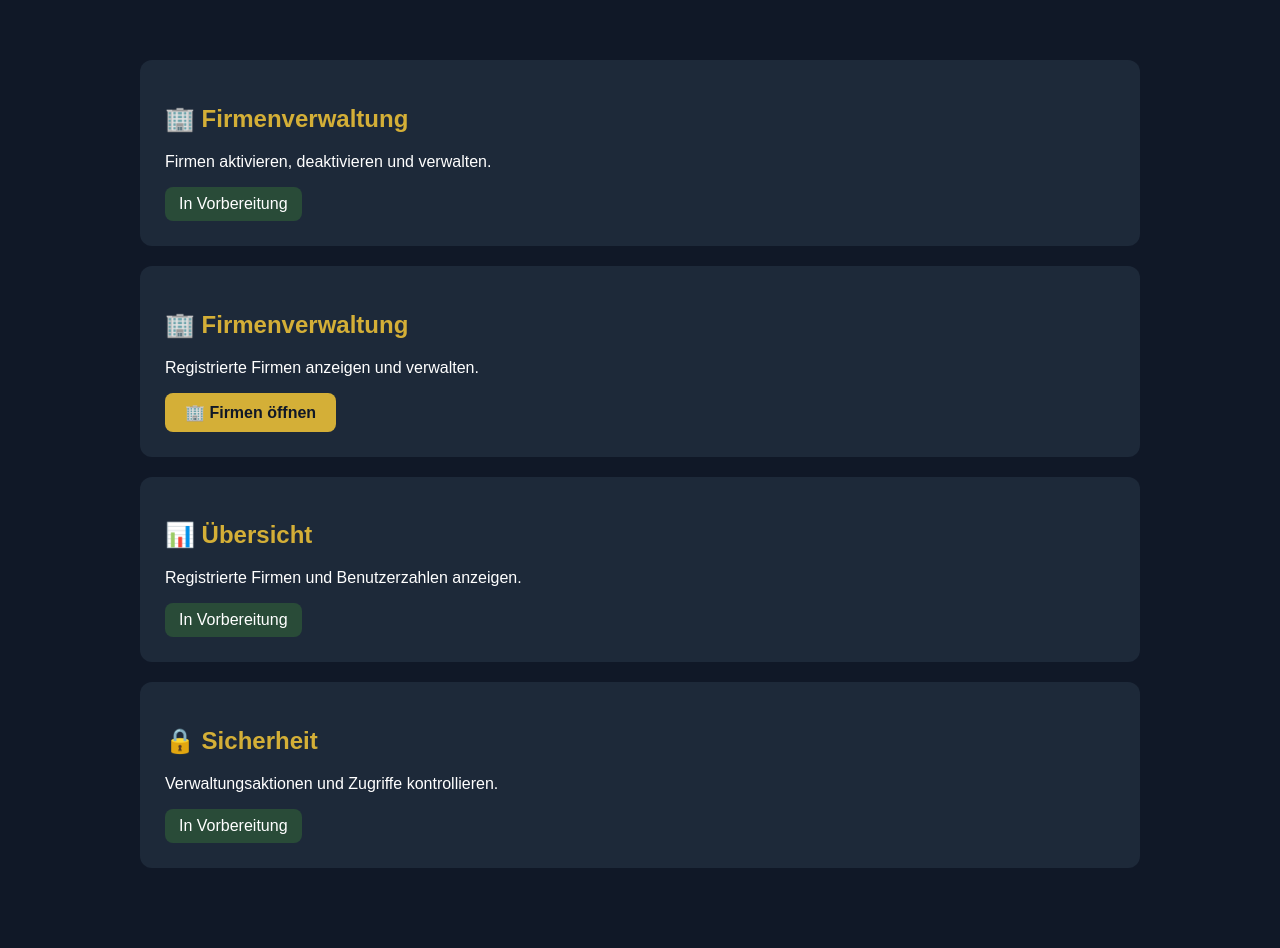
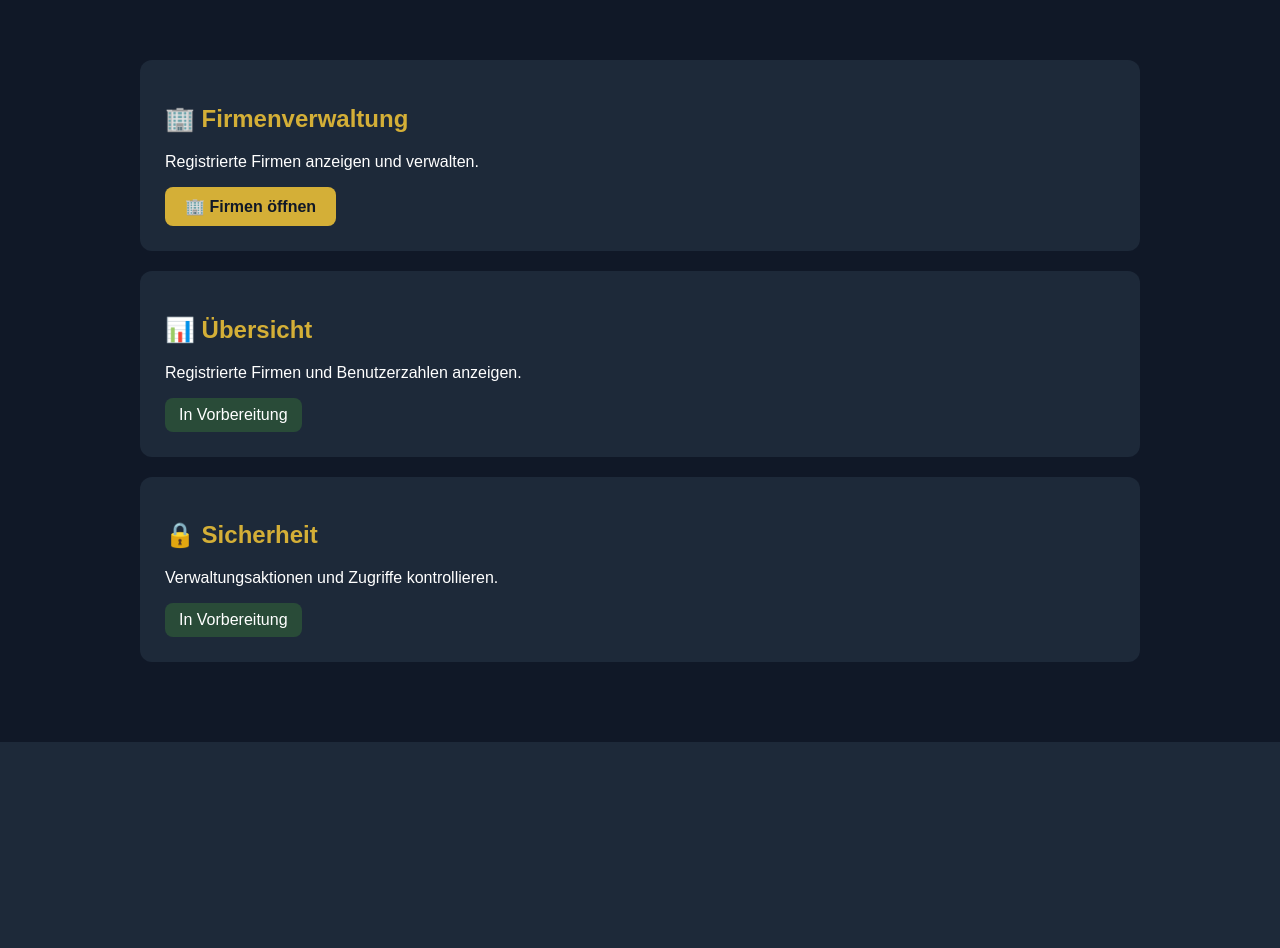
Before and after one commit to sumejjakurgas2015-ai/bautagesbericht-app, a Flask app: template templates/pejo_control.html in a window 1280 px wide. Shown: the part 214-1162 px from the top of the page. After the commit the page ends 956 px from the top, so only its background shows below. Run offline with Flask 3, Linux system fonts and the light colour scheme; the template is opened without the code that fills it, so the values that code supplies are empty; some libraries are stand-ins or nearby versions.

Commit message:
Remove duplicate Firmenverwaltung card

```diff
--- a/templates/pejo_control.html
+++ b/templates/pejo_control.html
@@ -76,11 +76,7 @@
 
 <main>
 
-    <div class="card">
-        <h2>🏢 Firmenverwaltung</h2>
-        <p>Firmen aktivieren, deaktivieren und verwalten.</p>
-        <span class="badge">In Vorbereitung</span>
-    </div>
+
 
    <div class="card">
     <h2>🏢 Firmenverwaltung</h2>
```
